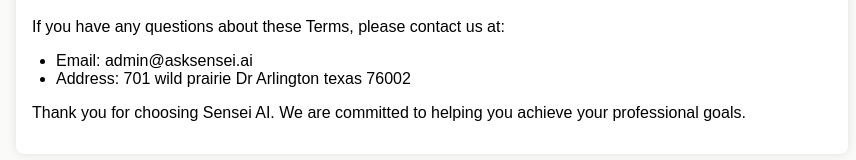
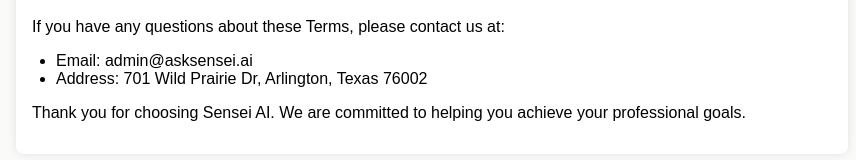
Before and after one commit to heispapijay/sensei, a React (Create React App) app: page /terms in a window 1280 px wide. Shown: the part 2115-2275 px from the top of the page, without its empty margins (208-1064 px from the left). Built offline with nearby package versions, Linux system fonts and the light colour scheme.

Commit message:
Update footer link color and address in privacy and terms pages

```diff
--- a/src/privacy.jsx
+++ b/src/privacy.jsx
@@ -80,7 +80,7 @@
     <p>If you have any questions about this Privacy Policy, please contact us at:</p>
     <ul>
       <li>Email: admin@asksensei.ai</li>
-      <li>Address: 701 wild prairie Dr Arlington texas 76002</li>
+      <li>Address: 701 Wild Prairie Dr, Arlington, Texas 76002</li>
     </ul>
     <p>Thank you for trusting Sensei AI with your professional development needs. We are committed to protecting your privacy and providing a secure and efficient platform.</p>
   </div>
--- a/src/terms.jsx
+++ b/src/terms.jsx
@@ -82,7 +82,7 @@
             <p>If you have any questions about these Terms, please contact us at:</p>
             <ul>
                 <li>Email: admin@asksensei.ai</li>
-                <li>Address: 701 wild prairie Dr Arlington texas 76002</li>
+                <li>Address: 701 Wild Prairie Dr, Arlington, Texas 76002</li>
             </ul>
             <p>Thank you for choosing Sensei AI. We are committed to helping you achieve your professional goals.</p>
         </div>
```
